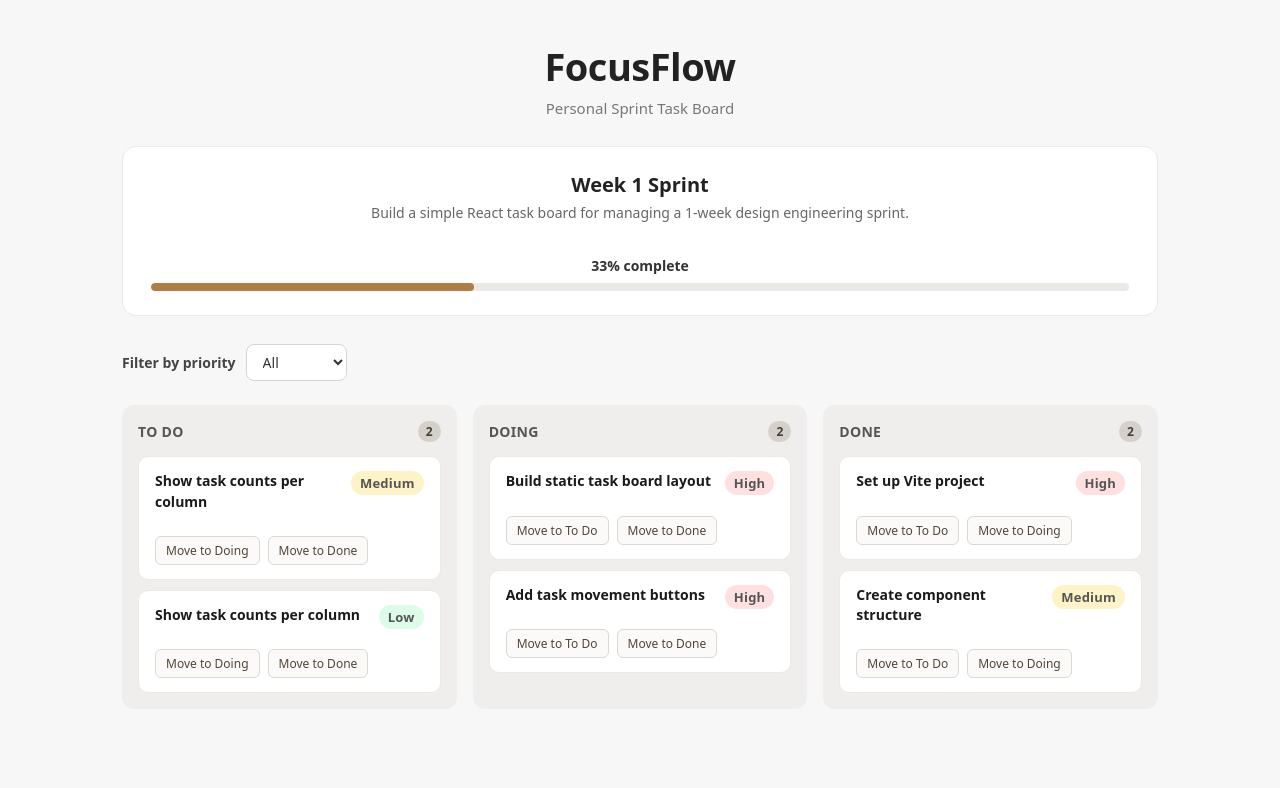
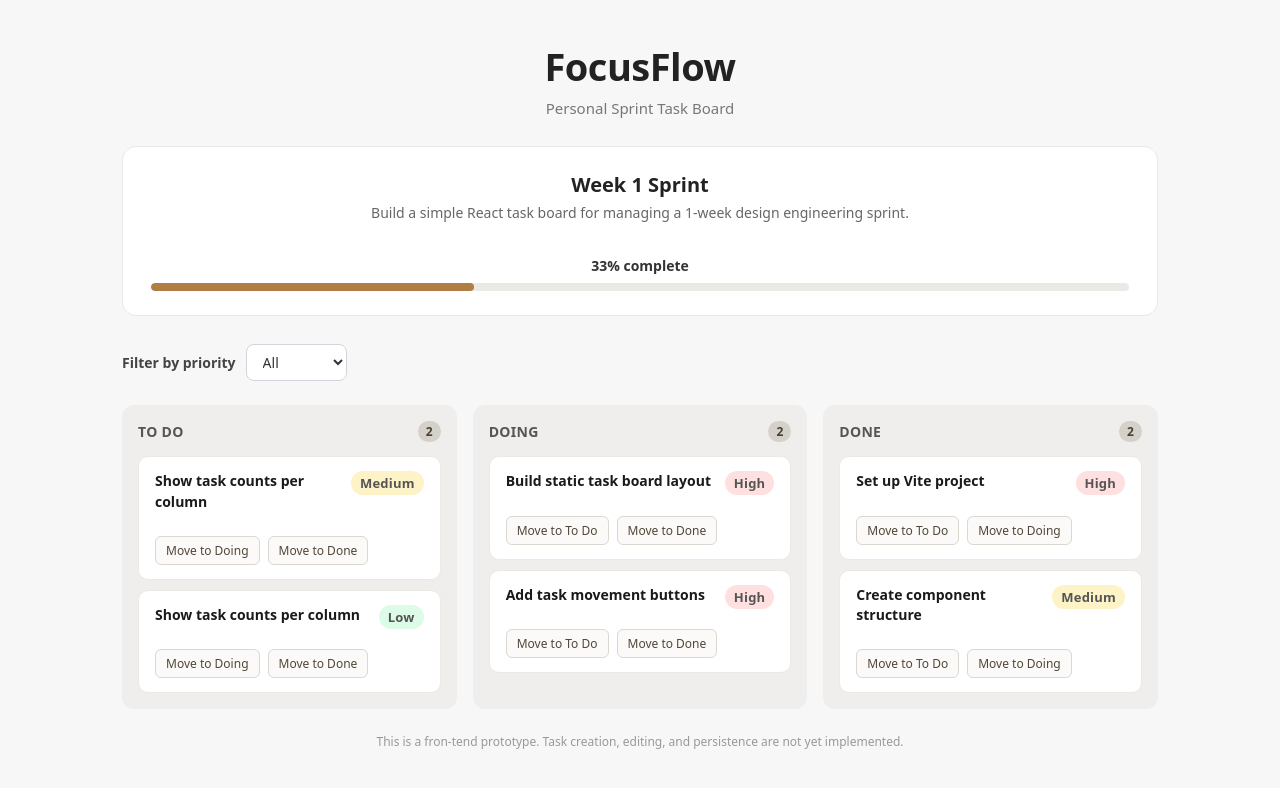
Before and after one commit to brndcdn/focusflow, a React (Vite) app: page / in a window 1280 px wide. Shown: the top 788 px of the page. Built offline with nearby package versions, Linux system fonts and the light colour scheme.

Commit message:
Added Disclaimer component and CSS

```diff
--- a/src/App.css
+++ b/src/App.css
@@ -290,3 +290,12 @@ header p {
   padding: 12px 4px;
   font-style: italic;
 }
+
+/* ── Disclaimer ─────────────────────────────────────────────────────── */
+
+.prototype-note {
+  text-align: center;
+  margin-top: 24px;
+  font-size: 12px;
+  color: #999;
+}
--- a/src/App.jsx
+++ b/src/App.jsx
@@ -3,6 +3,7 @@ import Header from "./components/Header";
 import SprintSummary from "./components/SprintSummary";
 import TaskColumn from "./components/TaskColumn";
 import "./App.css";
+import Disclaimer from "./components/Disclaimer";
 
 const initialTasks = [
   { id: 1, title: "Set up Vite project", priority: "High", status: "done" },
@@ -91,6 +92,7 @@ function App() {
         <TaskColumn title="Doing" tasks={doingTasks} onMoveTask={moveTask} />
         <TaskColumn title="Done" tasks={doneTasks} onMoveTask={moveTask} />
       </section>
+      <Disclaimer />
     </main>
   );
 }
--- /dev/null
+++ b/src/components/Disclaimer.jsx
@@ -0,0 +1,10 @@
+function Disclaimer() {
+  return (
+    <footer className="prototype-note">
+      This is a fron-tend prototype. Task creation, editing, and persistence are
+      not yet implemented.
+    </footer>
+  );
+}
+
+export default Disclaimer;
```
Also changed, not shown: 1 other file (tests, documents, lock files or other folders).
